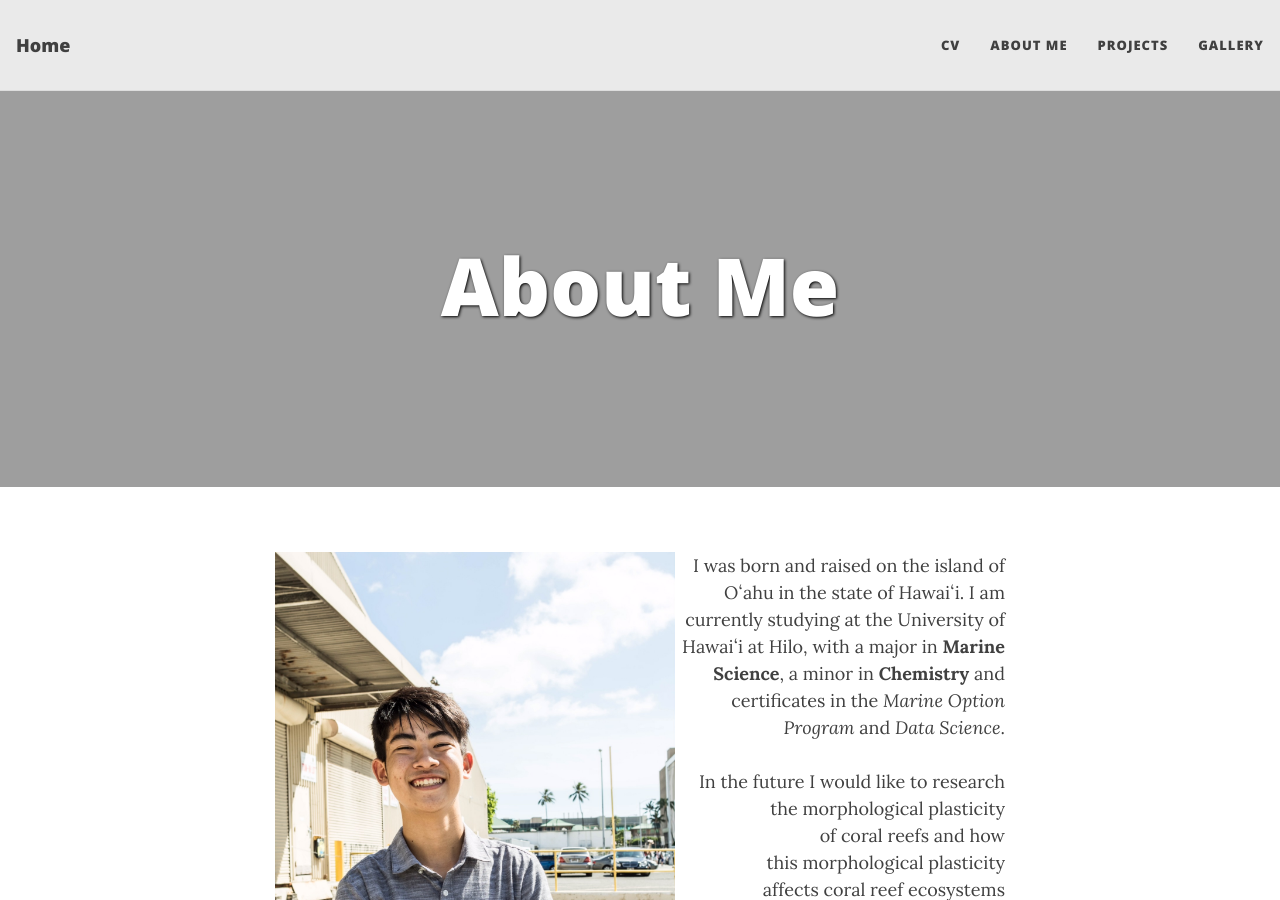
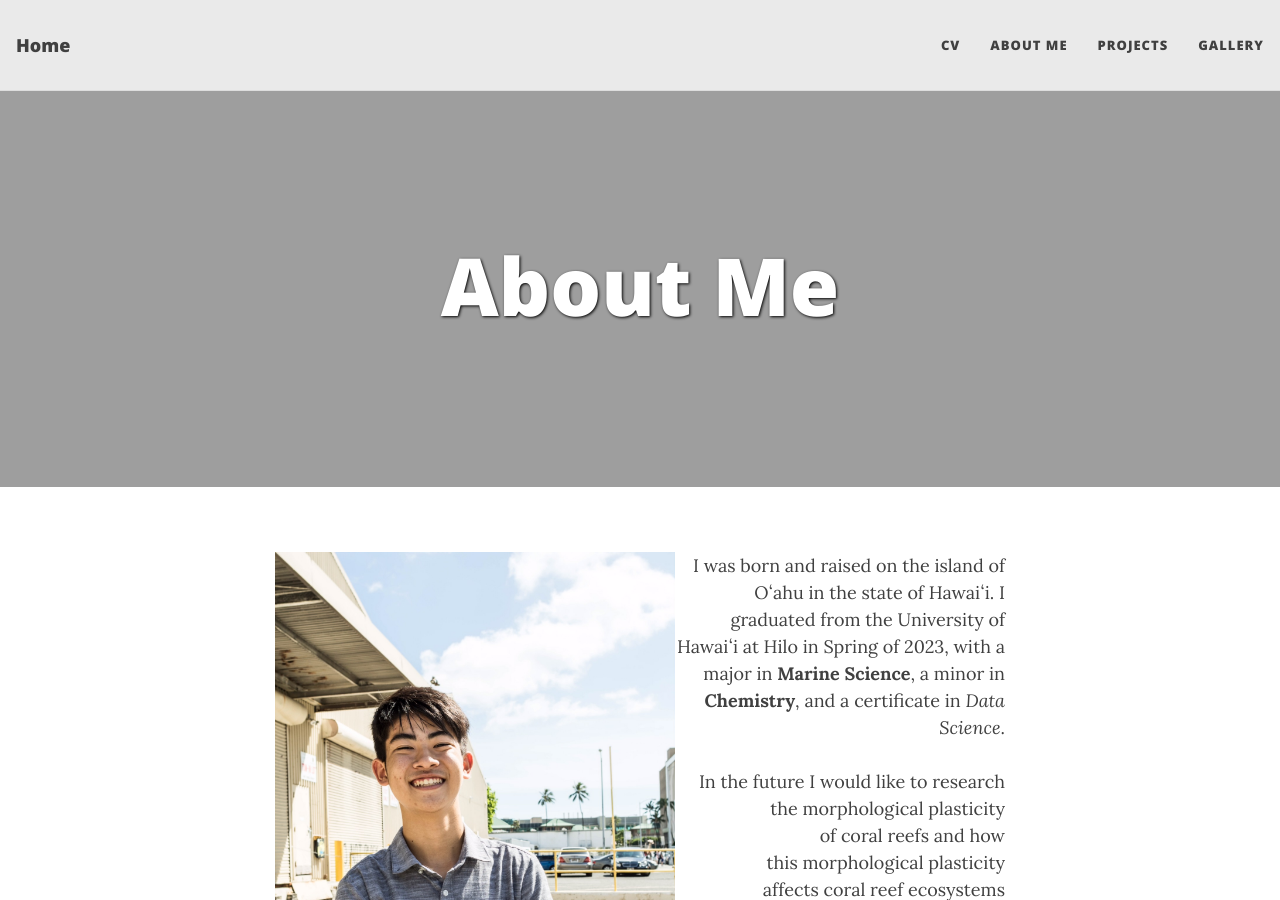
Before and after one commit to trevornishida/trevornishida.github.io, a Jekyll site: the page built from about.md, in a window 1280 px wide and 900 px high. Built offline with Jekyll 4.4.1, drawn with Linux system fonts in a browser that asks for light colours; nearby versions of some CDN libraries.

Commit message:
Update about.md
Remove non-conferred certificate.

```diff
--- a/about.md
+++ b/about.md
@@ -6,7 +6,7 @@ cover-img: "/assets/images/coral2.jpg"
 <img src="/assets/images/portrait.jpg" align="left" width="400px"/>
 
 <div>
-  <p align="right"> I was born and raised on the island of Oʻahu in the state of Hawaiʻi. I am currently studying at the University of Hawaiʻi at Hilo, with a major in <b>Marine Science</b>, a minor in <b>Chemistry</b> and certificates in the <i>Marine Option Program</i> and <i>Data Science</i>.
+  <p align="right"> I was born and raised on the island of Oʻahu in the state of Hawaiʻi. I graduated from the University of Hawaiʻi at Hilo in Spring of 2023, with a major in <b>Marine Science</b>, a minor in <b>Chemistry</b>, and a certificate in <i>Data Science</i>.
   <br>
   <br>
 In the future I would like to research <br>
```
